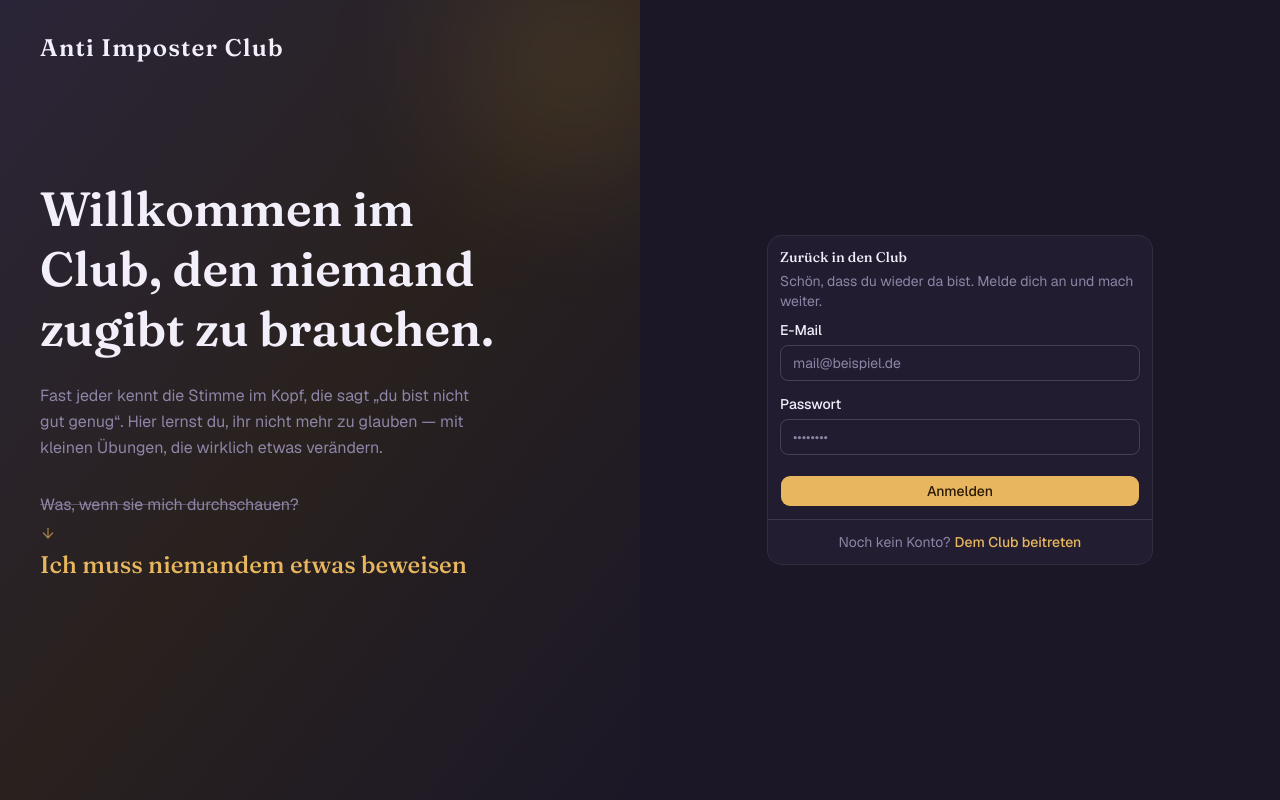
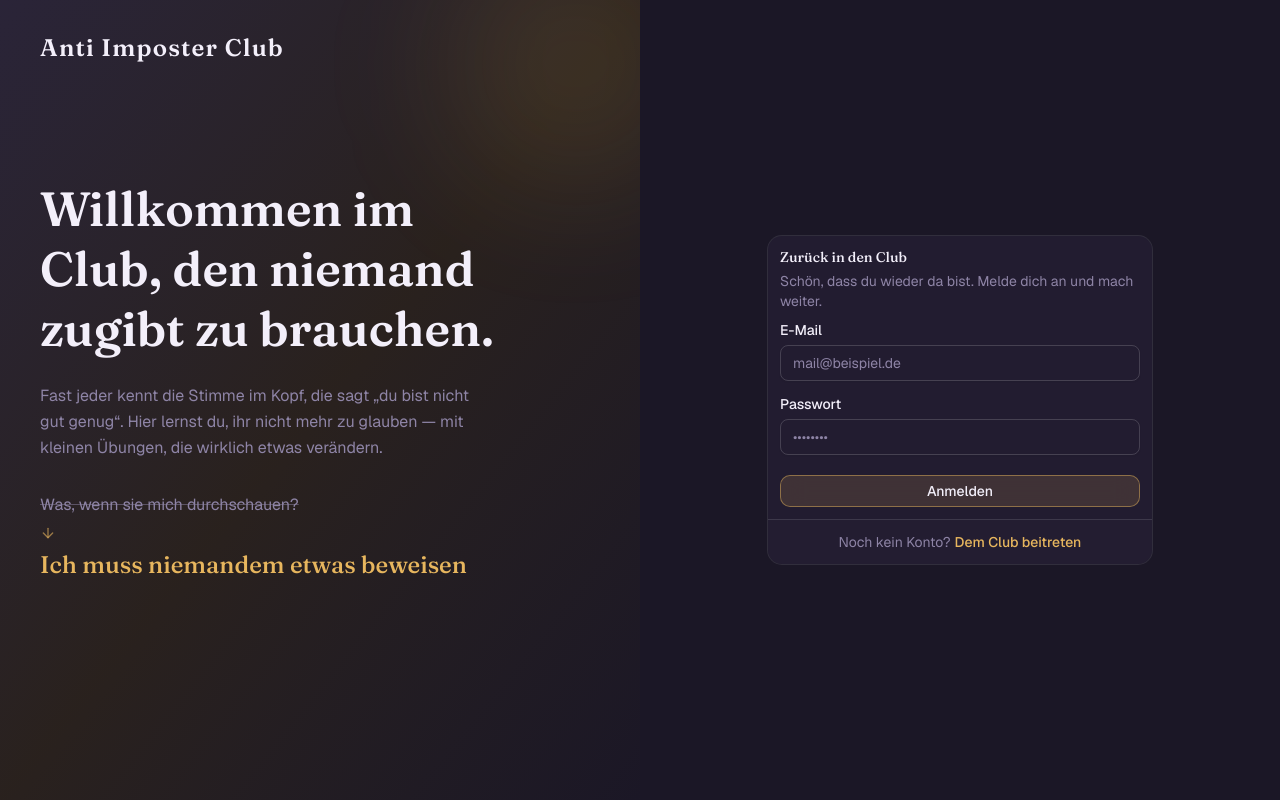
Before and after one commit to thaenertstefan-crypto/aic-app, a Next.js app: page /login in a window 1280 px wide. Built offline with nearby package versions, Linux system fonts and the light colour scheme.

Commit message:
Phase 7 - Design Fix

```diff
--- a/app/(app)/dashboard/mood-checkin.tsx
+++ b/app/(app)/dashboard/mood-checkin.tsx
@@ -49,7 +49,7 @@ export function MoodCheckin({ initialScore }: { initialScore: number | null }) {
   }, [state.success, router]);
 
   return (
-    <Card>
+    <Card variant="glass">
       <CardContent className="space-y-4">
         <div className="space-y-1">
           <p className="font-heading text-lg font-medium text-foreground">
--- a/app/(app)/dashboard/page.tsx
+++ b/app/(app)/dashboard/page.tsx
@@ -191,7 +191,7 @@ export default async function DashboardPage() {
       <MoodCheckin initialScore={todayMood} />
 
       {/* Heutiges Recht */}
-      <Card>
+      <Card variant="glass">
         <CardContent className="space-y-3">
           <div className="flex items-center gap-2">
             <div className="flex size-9 shrink-0 items-center justify-center rounded-full bg-primary/15 text-primary">
@@ -227,22 +227,19 @@ export default async function DashboardPage() {
       {/* Streaks */}
       <div className="grid grid-cols-3 gap-3">
         <StatCard
-          icon={NotebookPen}
+          icon={<NotebookPen className="size-4 text-primary" />}
           value={journalStreak}
           label="Tagebuch"
-          accentClass="text-primary"
         />
         <StatCard
-          icon={Flame}
+          icon={<Flame className="size-4 text-celebrate" />}
           value={promiseStreak}
           label="Versprechen"
-          accentClass="text-celebrate"
         />
         <StatCard
-          icon={Sparkles}
+          icon={<Sparkles className="size-4 text-primary" />}
           value={mantraStreak}
           label="Mantra"
-          accentClass="text-primary"
         />
       </div>
     </div>
@@ -321,7 +318,7 @@ function RecipeCard({
 
   // Everything done / nothing to suggest → gentle pointer to the recipe list.
   return (
-    <Card>
+    <Card variant="glass">
       <CardContent className="space-y-3">
         <p className="text-sm text-muted-foreground">
           Schön, dass du dranbleibst! Stöbere durch die Rezepte für deinen
--- a/app/(app)/layout.tsx
+++ b/app/(app)/layout.tsx
@@ -2,6 +2,7 @@ import { createClient } from "@/lib/supabase/server";
 import { redirect } from "next/navigation";
 import { BottomNav } from "@/components/layout/bottom-nav";
 import { OfflineBanner } from "@/components/offline/offline-banner";
+import { AppBackdrop } from "@/components/ui/app-backdrop";
 
 export default async function AppLayout({
   children,
@@ -30,6 +31,7 @@ export default async function AppLayout({
 
   return (
     <div className="min-h-svh">
+      <AppBackdrop />
       <OfflineBanner />
       <main className="pb-16">{children}</main>
       <BottomNav />
--- a/app/globals.css
+++ b/app/globals.css
@@ -169,4 +169,17 @@
     backdrop-filter: blur(22px);
     -webkit-backdrop-filter: blur(22px);
   }
+
+  /*
+   * Lighter frosted surface for ordinary "main" cards (see Phase 7 design
+   * elevation). Let the app-wide ambient blobs shine through with a touch of
+   * blur. Applied selectively via <Card variant="glass"> — not every card, to
+   * keep stacked backdrop-filters affordable on older mobile devices.
+   */
+  .glass-card {
+    background: rgba(255, 255, 255, 0.05);
+    border: 1px solid rgba(255, 255, 255, 0.12);
+    backdrop-filter: blur(16px);
+    -webkit-backdrop-filter: blur(16px);
+  }
 }
--- a/components/layout/bottom-nav.tsx
+++ b/components/layout/bottom-nav.tsx
@@ -69,7 +69,7 @@ export function BottomNav() {
 
   return (
     <nav
-      className="fixed inset-x-0 bottom-0 z-50 border-t bg-background"
+      className="fixed inset-x-0 bottom-0 z-50 border-t bg-background/70 backdrop-blur-xl"
       style={{ paddingBottom: "env(safe-area-inset-bottom, 0px)" }}
     >
       <ul className="relative mx-auto flex h-16 max-w-lg items-center justify-around">
--- a/components/ui/ambient-blobs.tsx
+++ b/components/ui/ambient-blobs.tsx
@@ -17,7 +17,7 @@ import { cn } from "@/lib/utils";
  * GSAP animation is started.
  */
 
-type Blob = {
+export type Blob = {
   /** Token-based fill color. */
   color: string;
   /** Tailwind classes for size and resting position within the container. */
@@ -56,9 +56,12 @@ const BLOBS: Blob[] = [
 type AmbientBlobsProps = {
   /** Size/positioning of the container, supplied by the calling surface. */
   className?: string;
+  /** Blob set to render. Defaults to the card-hero tuning above; the app-wide
+   *  backdrop passes a larger, viewport-tuned set. */
+  blobs?: Blob[];
 };
 
-export function AmbientBlobs({ className }: AmbientBlobsProps) {
+export function AmbientBlobs({ className, blobs = BLOBS }: AmbientBlobsProps) {
   const reduced = useReducedMotion();
   const blobRefs = useRef<(HTMLDivElement | null)[]>([]);
 
@@ -67,7 +70,7 @@ export function AmbientBlobs({ className }: AmbientBlobsProps) {
 
     const tweens = blobRefs.current.map((el, i) => {
       if (!el) return null;
-      const blob = BLOBS[i];
+      const blob = blobs[i];
       return gsap.to(el, {
         x: blob.x,
         y: blob.y,
@@ -81,7 +84,7 @@ export function AmbientBlobs({ className }: AmbientBlobsProps) {
     return () => {
       tweens.forEach((tween) => tween?.kill());
     };
-  }, [reduced]);
+  }, [reduced, blobs]);
 
   return (
     <div
@@ -91,7 +94,7 @@ export function AmbientBlobs({ className }: AmbientBlobsProps) {
         className,
       )}
     >
-      {BLOBS.map((blob, i) => (
+      {blobs.map((blob, i) => (
         <div
           key={i}
           ref={(el) => {
--- /dev/null
+++ b/components/ui/app-backdrop.tsx
@@ -0,0 +1,41 @@
+import { AmbientBlobs, type Blob } from "@/components/ui/ambient-blobs";
+
+/**
+ * App-wide ambient backdrop: soft, slowly drifting color blobs fixed behind the
+ * whole app (see the "Dusk Membership" preview). The aubergine `body` background
+ * is the canvas; these gold/rosé/lavender blobs float on top of it, and the
+ * translucent glass cards above let them shine through.
+ *
+ * Sits at `-z-10` so it stays behind page content but above the body canvas.
+ * Reduced motion is handled inside `AmbientBlobs` (blobs stay static).
+ */
+
+// Viewport-tuned: larger and pushed toward the corners so the color reads across
+// the whole screen rather than clustering in one card.
+const VIEWPORT_BLOBS: Blob[] = [
+  {
+    color: "var(--primary)", // Reframe gold
+    className: "-left-32 -top-32 size-[26rem] opacity-[0.20] blur-[100px]",
+    x: 40,
+    y: 30,
+    duration: 18,
+  },
+  {
+    color: "var(--celebrate)", // Rosé
+    className: "-right-28 bottom-[-8rem] size-[24rem] opacity-[0.16] blur-[100px]",
+    x: -34,
+    y: -26,
+    duration: 22,
+  },
+  {
+    color: "var(--muted-foreground)", // Lavendel
+    className: "left-1/3 top-1/3 size-[22rem] opacity-[0.12] blur-[100px]",
+    x: 28,
+    y: 36,
+    duration: 15,
+  },
+];
+
+export function AppBackdrop() {
+  return <AmbientBlobs blobs={VIEWPORT_BLOBS} className="fixed inset-0 -z-10" />;
+}
--- a/components/ui/button.tsx
+++ b/components/ui/button.tsx
@@ -8,9 +8,10 @@ const buttonVariants = cva(
   {
     variants: {
       variant: {
-        default: "bg-primary text-primary-foreground hover:bg-primary/80",
+        default:
+          "border-primary/55 bg-primary/15 text-foreground backdrop-blur-md hover:bg-primary/25",
         outline:
-          "border-border bg-background hover:bg-muted hover:text-foreground aria-expanded:bg-muted aria-expanded:text-foreground dark:border-input dark:bg-input/30 dark:hover:bg-input/50",
+          "border-border bg-background/40 backdrop-blur-sm hover:bg-muted hover:text-foreground aria-expanded:bg-muted aria-expanded:text-foreground dark:border-input dark:bg-input/30 dark:hover:bg-input/50",
         secondary:
           "bg-secondary text-secondary-foreground hover:bg-[color-mix(in_oklch,var(--secondary),var(--foreground)_5%)] aria-expanded:bg-secondary aria-expanded:text-secondary-foreground",
         ghost:
--- a/components/ui/card.tsx
+++ b/components/ui/card.tsx
@@ -5,14 +5,21 @@ import { cn } from "@/lib/utils"
 function Card({
   className,
   size = "default",
+  variant = "default",
   ...props
-}: React.ComponentProps<"div"> & { size?: "default" | "sm" }) {
+}: React.ComponentProps<"div"> & {
+  size?: "default" | "sm"
+  /** "glass" swaps the solid surface for a frosted, translucent one so the
+   *  app-wide ambient blobs show through. Use for main/hero cards only. */
+  variant?: "default" | "glass"
+}) {
   return (
     <div
       data-slot="card"
       data-size={size}
       className={cn(
-        "group/card flex flex-col gap-(--card-spacing) overflow-hidden rounded-xl bg-card py-(--card-spacing) text-sm text-card-foreground ring-1 ring-foreground/10 [--card-spacing:--spacing(4)] has-data-[slot=card-footer]:pb-0 has-[>img:first-child]:pt-0 data-[size=sm]:[--card-spacing:--spacing(3)] data-[size=sm]:has-data-[slot=card-footer]:pb-0 *:[img:first-child]:rounded-t-xl *:[img:last-child]:rounded-b-xl",
+        "group/card flex flex-col gap-(--card-spacing) overflow-hidden rounded-xl py-(--card-spacing) text-sm text-card-foreground ring-1 ring-foreground/10 [--card-spacing:--spacing(4)] has-data-[slot=card-footer]:pb-0 has-[>img:first-child]:pt-0 data-[size=sm]:[--card-spacing:--spacing(3)] data-[size=sm]:has-data-[slot=card-footer]:pb-0 *:[img:first-child]:rounded-t-xl *:[img:last-child]:rounded-b-xl",
+        variant === "glass" ? "glass-card" : "bg-card",
         className
       )}
       {...props}
--- a/components/ui/stat-card.tsx
+++ b/components/ui/stat-card.tsx
@@ -1,25 +1,19 @@
 "use client";
 
 import { useEffect, useRef } from "react";
-import type { LucideIcon } from "lucide-react";
+import type { ReactNode } from "react";
 import gsap from "gsap";
 
 import { Card, CardContent } from "@/components/ui/card";
 import { useReducedMotion } from "@/lib/hooks/use-reduced-motion";
 
 interface StatCardProps {
-  icon: LucideIcon;
+  icon: ReactNode;
   value: number | string;
   label: string;
-  accentClass?: string;
 }
 
-export function StatCard({
-  icon: Icon,
-  value,
-  label,
-  accentClass = "text-primary",
-}: StatCardProps) {
+export function StatCard({ icon, value, label }: StatCardProps) {
   const reduced = useReducedMotion();
   const valueRef = useRef<HTMLSpanElement>(null);
 
@@ -49,9 +43,9 @@ export function StatCard({
   }, [value, reduced]);
 
   return (
-    <Card size="sm">
+    <Card size="sm" variant="glass">
       <CardContent className="flex flex-col items-center gap-1 py-1 text-center">
-        <Icon className={`size-4 ${accentClass}`} />
+        {icon}
         <span
           ref={valueRef}
           className="font-heading text-2xl font-bold tabular-nums text-foreground"
```
Also changed, not shown: app/(app)/profile/page.tsx (+7 -11 lines), 1 other file (tests, documents, lock files or other folders).
